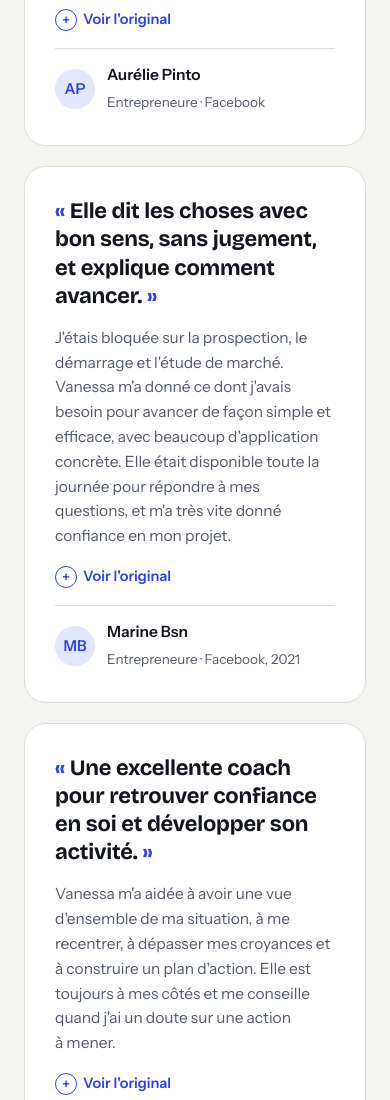
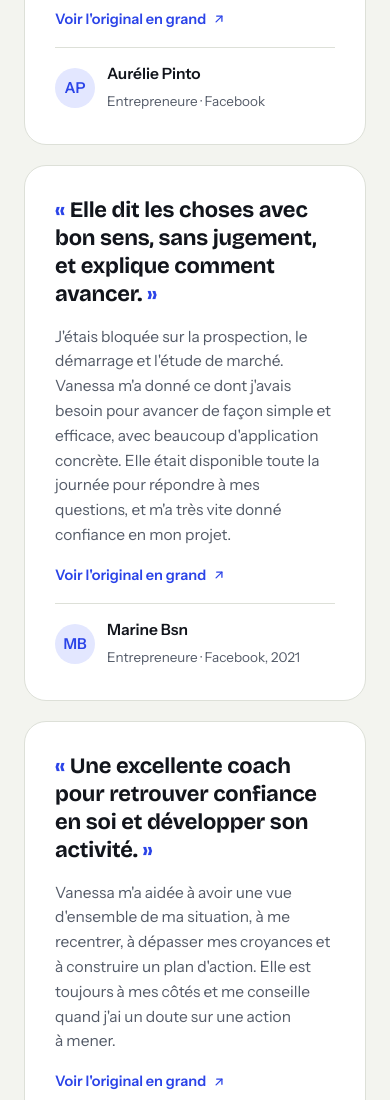
Before and after one commit to vpoupp/coaching, a plain HTML site: page index.html in a window 390 px wide. Shown: the part 5550-6650 px from the top of the page. Drawn offline with nearby package versions, Linux system fonts and the light colour scheme.

Commit message:
Originaux des témoignages lisibles sur mobile
Co-Authored-By: Claude Opus 5.5 <noreply@anthropic.com>
Claude-Session: https://claude.ai/code/session_01KfYesEgp6UJtL3ezKv5C5a

```diff
--- a/index.html
+++ b/index.html
@@ -125,6 +125,8 @@ summary::-webkit-details-marker{display:none}
 summary::before{content:"+";display:inline-grid;place-items:center;width:20px;height:20px;border-radius:50%;border:1.5px solid currentColor;font-size:14px;line-height:1}
 details[open] summary::before{content:"–"}
 details img{margin-top:14px;border:1px solid var(--line);border-radius:10px}
+.orig-link{display:none;color:var(--accent);font-weight:600;font-size:14.5px;text-decoration:none;align-items:center;gap:6px}
+@media (max-width:860px){.tcard details{display:none}.orig-link{display:inline-flex}}
 @media (max-width:860px){.tgrid{grid-template-columns:1fr}}
 
 /* Background */
@@ -261,24 +263,28 @@ footer{padding:36px 0 48px;color:var(--muted);font-size:14px}
           <blockquote>En seulement quatre semaines, j'ai accompli énormément.</blockquote>
           <p class="full">Je me sentais bloquée sur certains aspects des appels de vente, avec des croyances négatives autour de la vente d'offres à forte valeur. Vanessa a fait preuve d'une patience immense et m'a guidée vers ce que je voulais vraiment. En plus des appels Zoom et des fiches de travail, elle m'a apporté encouragements et soutien quotidiens. Je n'avais jamais connu un tel niveau d'accompagnement.</p>
           <details><summary>Voir l'original</summary><img src="hannah.png" alt="Recommandation LinkedIn originale de Dr Hannah Gibson, en anglais" loading="lazy" width="769" height="383"></details>
+          <a class="orig-link" href="hannah.png" target="_blank" rel="noopener">Voir l'original en grand <svg width="14" height="14" viewBox="0 0 24 24" fill="none" stroke="currentColor" stroke-width="2.2" stroke-linecap="round" stroke-linejoin="round" aria-hidden="true"><path d="M7 17 17 7"/><path d="M8 7h9v9"/></svg></a>
           <div class="tmeta"><span class="avatar" aria-hidden="true">HG</span><div><b>Dr Hannah Gibson</b><small>Rédactrice web et consultante · LinkedIn, 2022</small></div></div>
         </article>
         <article class="tcard">
           <blockquote>Avec Vanessa, on ne tourne pas autour du pot. C'est clair, on avance, et ça marche.</blockquote>
           <p class="full">Mon chiffre d'affaires stagnait. J'ai compris que vendre est un acte positif et nécessaire au développement de mon entreprise. Pendant notre accompagnement, j'ai même vendu mon premier programme personnalisé sur le champ. Vanessa m'a donné des outils adaptés à qui je suis, qui rendent la vente beaucoup plus simple et naturelle.</p>
           <details><summary>Voir l'original</summary><img src="aurelie.png" alt="Recommandation Facebook originale d'Aurélie Pinto, en anglais" loading="lazy" width="696" height="329"></details>
+          <a class="orig-link" href="aurelie.png" target="_blank" rel="noopener">Voir l'original en grand <svg width="14" height="14" viewBox="0 0 24 24" fill="none" stroke="currentColor" stroke-width="2.2" stroke-linecap="round" stroke-linejoin="round" aria-hidden="true"><path d="M7 17 17 7"/><path d="M8 7h9v9"/></svg></a>
           <div class="tmeta"><span class="avatar" aria-hidden="true">AP</span><div><b>Aurélie Pinto</b><small>Entrepreneure · Facebook</small></div></div>
         </article>
         <article class="tcard">
           <blockquote>Elle dit les choses avec bon sens, sans jugement, et explique comment avancer.</blockquote>
           <p class="full">J'étais bloquée sur la prospection, le démarrage et l'étude de marché. Vanessa m'a donné ce dont j'avais besoin pour avancer de façon simple et efficace, avec beaucoup d'application concrète. Elle était disponible toute la journée pour répondre à mes questions, et m'a très vite donné confiance en mon projet.</p>
           <details><summary>Voir l'original</summary><img src="marine.png" alt="Recommandation Facebook originale de Marine Bsn, en anglais" loading="lazy" width="666" height="494"></details>
+          <a class="orig-link" href="marine.png" target="_blank" rel="noopener">Voir l'original en grand <svg width="14" height="14" viewBox="0 0 24 24" fill="none" stroke="currentColor" stroke-width="2.2" stroke-linecap="round" stroke-linejoin="round" aria-hidden="true"><path d="M7 17 17 7"/><path d="M8 7h9v9"/></svg></a>
           <div class="tmeta"><span class="avatar" aria-hidden="true">MB</span><div><b>Marine Bsn</b><small>Entrepreneure · Facebook, 2021</small></div></div>
         </article>
         <article class="tcard">
           <blockquote>Une excellente coach pour retrouver confiance en soi et développer son activité.</blockquote>
           <p class="full">Vanessa m'a aidée à avoir une vue d'ensemble de ma situation, à me recentrer, à dépasser mes croyances et à construire un plan d'action. Elle est toujours à mes côtés et me conseille quand j'ai un doute sur une action à mener.</p>
           <details><summary>Voir l'original</summary><img src="celine.png" alt="Recommandation Facebook originale de Céline Kotch, en anglais" loading="lazy" width="670" height="208"></details>
+          <a class="orig-link" href="celine.png" target="_blank" rel="noopener">Voir l'original en grand <svg width="14" height="14" viewBox="0 0 24 24" fill="none" stroke="currentColor" stroke-width="2.2" stroke-linecap="round" stroke-linejoin="round" aria-hidden="true"><path d="M7 17 17 7"/><path d="M8 7h9v9"/></svg></a>
           <div class="tmeta"><span class="avatar" aria-hidden="true">CK</span><div><b>Céline Kotch</b><small>Entrepreneure · Facebook, 2021</small></div></div>
         </article>
       </div>
```
